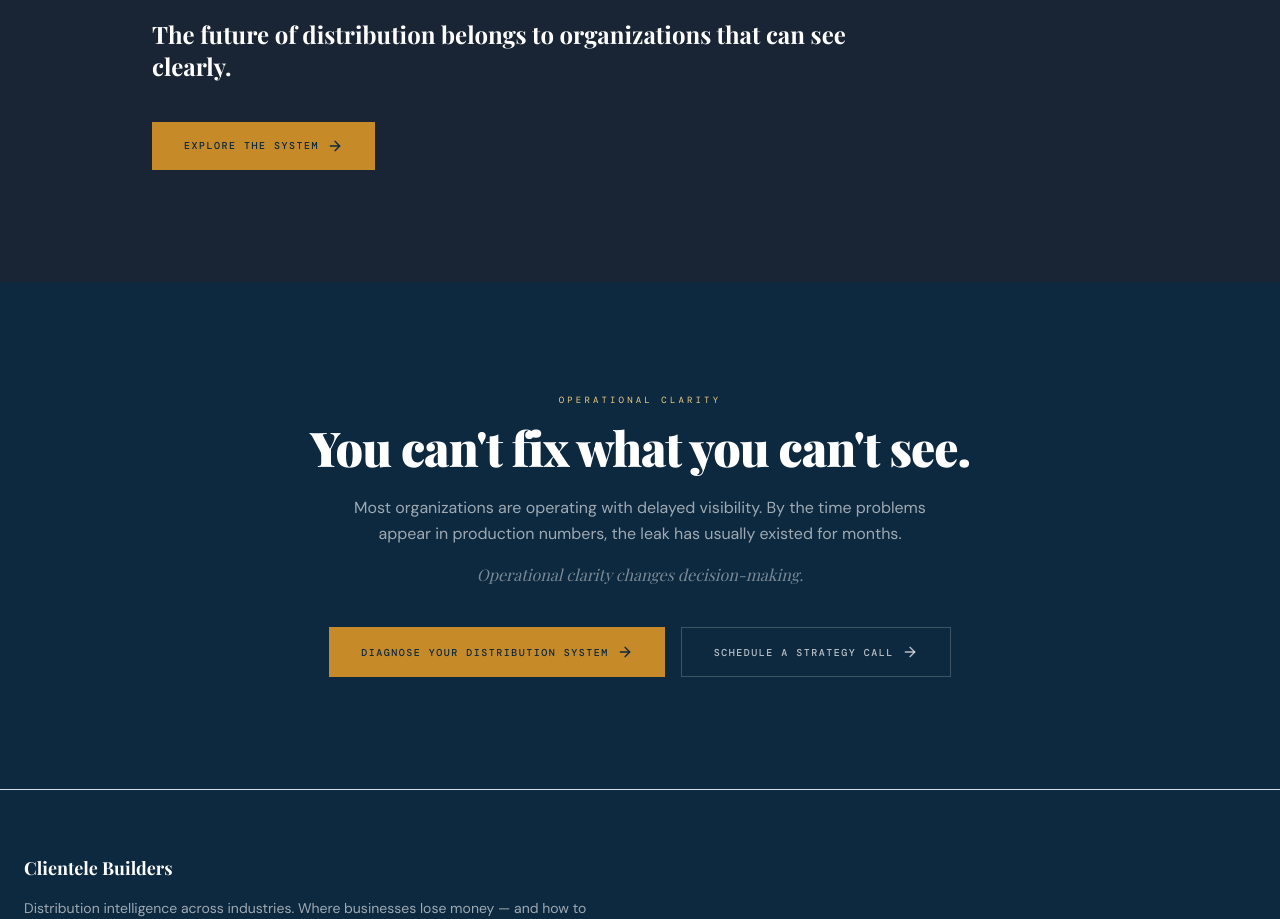
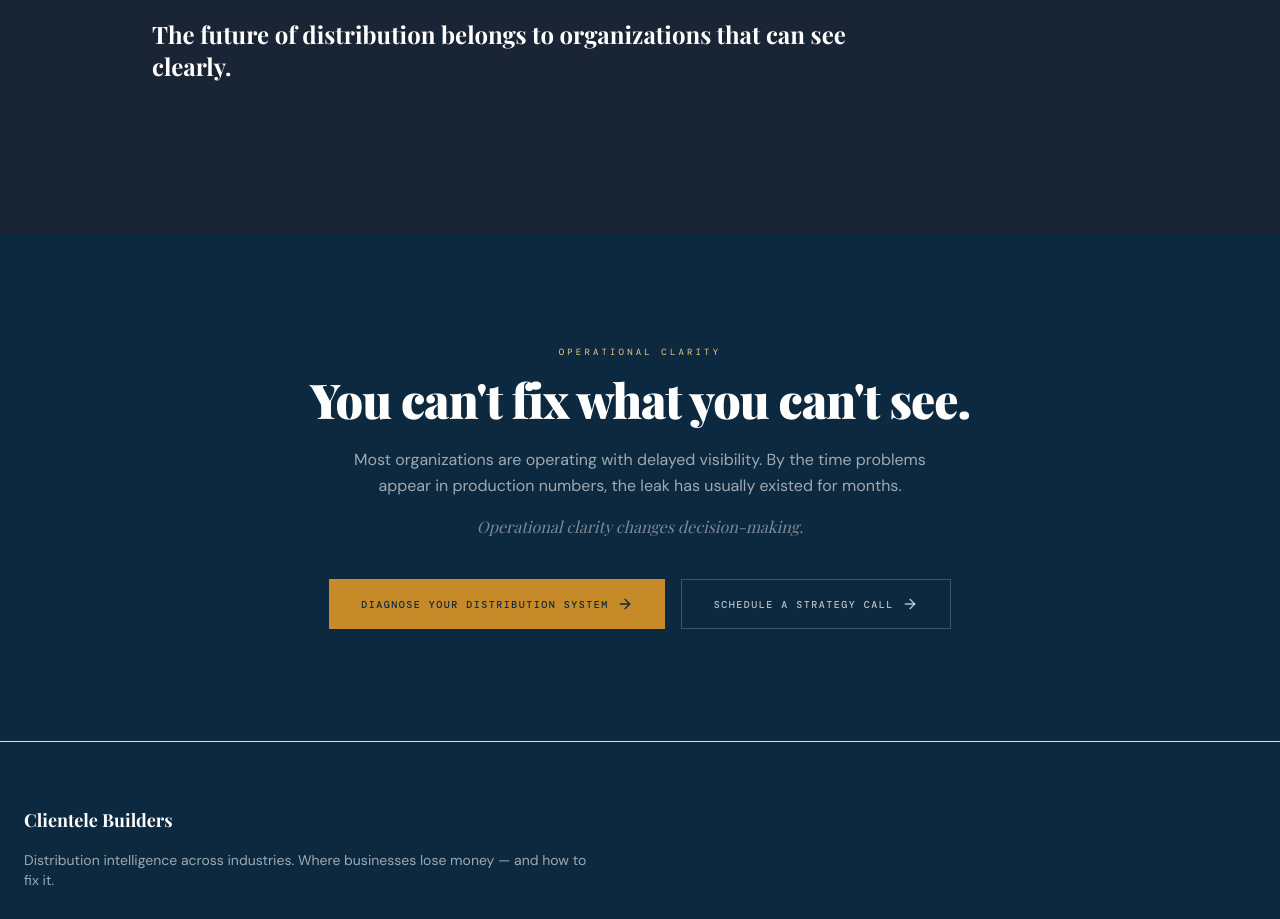
Before and after one commit to michaelschuettephoto-code/clientelebuilders, a React (Vite) app: page / in a window 1280 px wide. Shown: the part 5320-6239 px from the top of the page. Built offline with nearby package versions, Linux system fonts and the light colour scheme; a web font is replaced by a local one.

Commit message:
Changes
Co-authored-by: michaelschuettephoto-code <236507827+michaelschuettephoto-code@users.noreply.github.com>

```diff
--- a/src/pages/Index.tsx
+++ b/src/pages/Index.tsx
@@ -359,13 +359,6 @@ const Index = () => {
             The future of distribution belongs to organizations that can see clearly.
           </p>
 
-          <Link
-            to="/lifeinsurance"
-            className="inline-flex items-center gap-2 bg-accent text-primary font-mono text-[10px] tracking-[0.15em] uppercase px-8 py-4 font-medium hover:opacity-90 transition-opacity active:scale-[0.97]"
-          >
-            Explore The System
-            <ArrowRight className="h-4 w-4" />
-          </Link>
         </div>
       </section>
 
```
Also changed, not shown: .lovable/plan.md.
